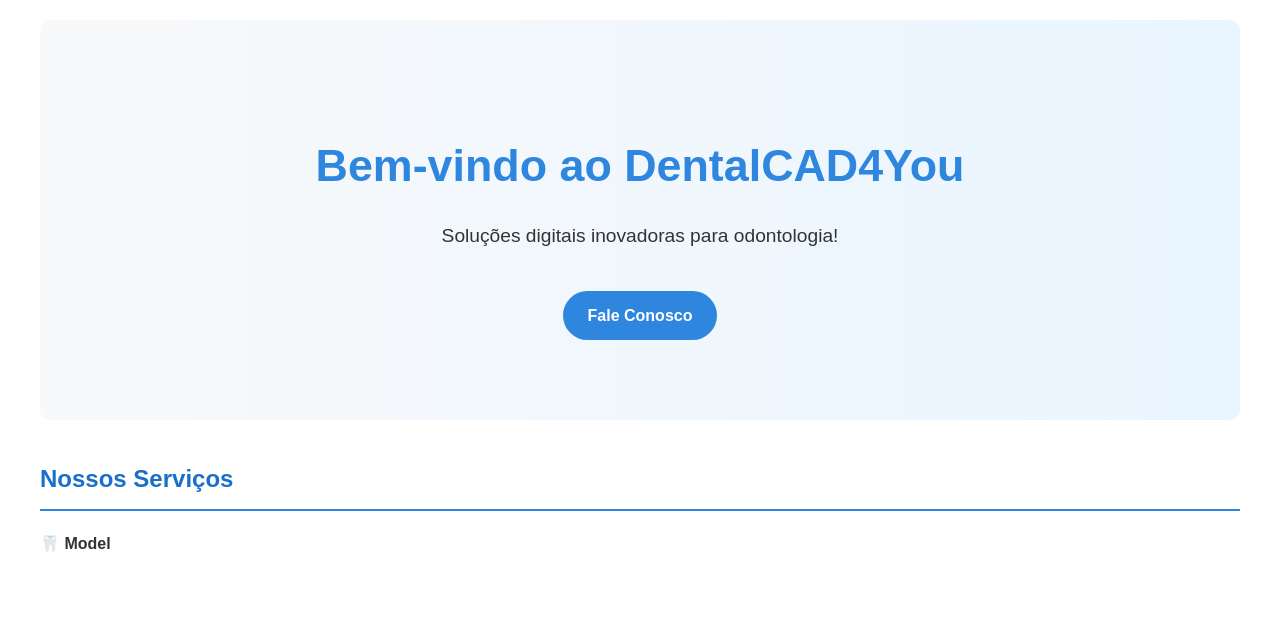
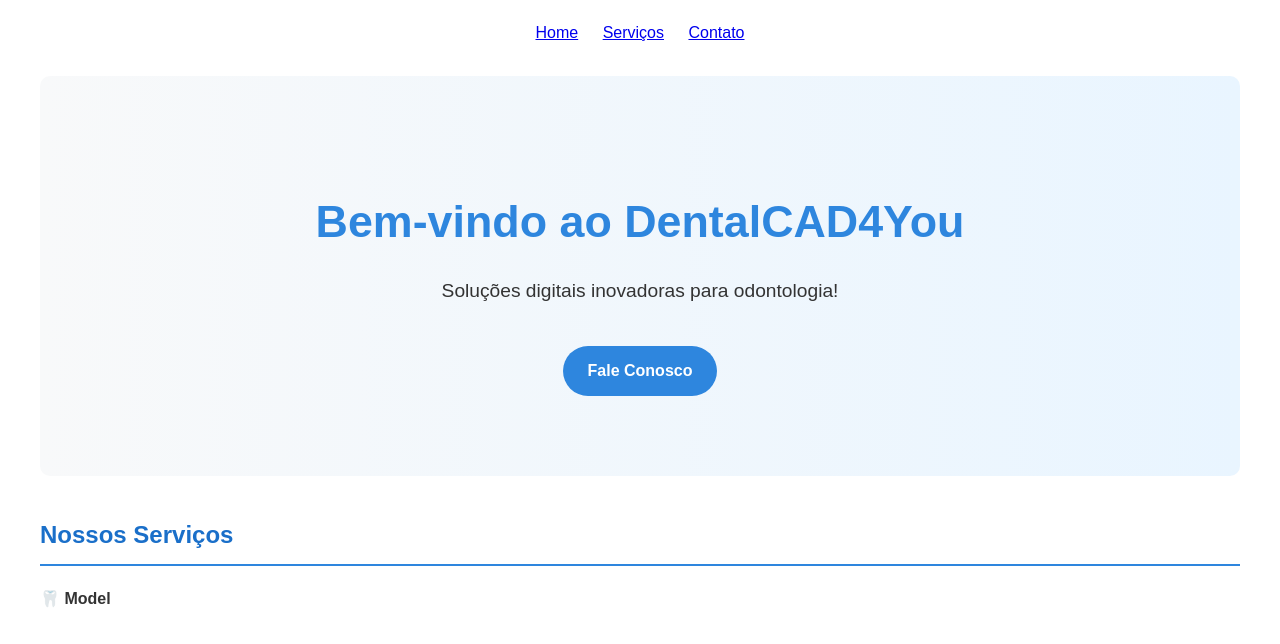
Before and after one commit to cdincao/cdincao.github.io, a plain HTML site: page index.html in a window 1280 px wide. Drawn offline with Linux system fonts and the light colour scheme.

Commit message:
Update index.html

```diff
--- a/index.html
+++ b/index.html
@@ -61,6 +61,11 @@
     </style>
 </head>
 <body>
+    <nav style="margin-bottom: 30px; text-align: center;">
+    <a href="index.html" style="margin: 0 10px;">Home</a>
+    <a href="servicos.html" style="margin: 0 10px;">Serviços</a>
+    <a href="contato.html" style="margin: 0 10px;">Contato</a>
+</nav>
     <header>
         <h1>Bem-vindo ao DentalCAD4You</h1>
         <p style="font-size: 1.2em;">Soluções digitais inovadoras para odontologia!</p>
```
